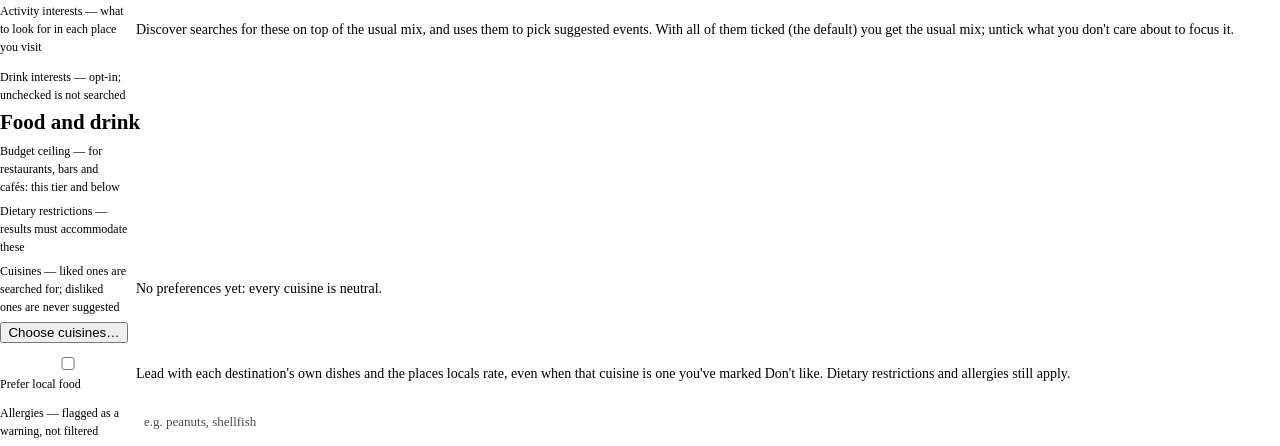
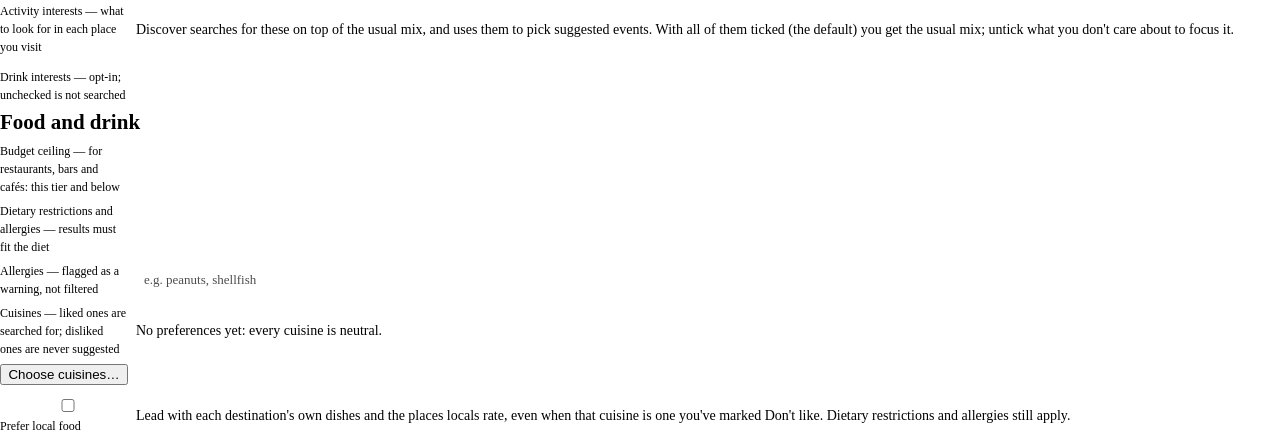
Before and after one commit to rundere/rundere-server, a Python web app: template app/trips/templates/discovery_profile.html in a window 1280 px wide. Shown: the part 197-643 px from the top of the page. Run offline with Jinja, Linux system fonts and the light colour scheme; the template is opened without the code that fills it, so the values that code supplies are empty.

Commit message:
fix(discover): allergies sit with dietary restrictions on the profile page (YONDER-328)
One group on the page; still two fields in the profile, because a diet
filters places out and an allergy only flags them.

Co-Authored-By: Claude Opus 5.5 <noreply@anthropic.com>

```diff
--- a/app/trips/static/trips.css
+++ b/app/trips/static/trips.css
@@ -760,6 +760,7 @@ details.yn-finding[open] > summary .yn-finding-caret { transform: rotate(90deg);
 
 /* ---- Discovery profile: the cuisine modal (YONDER-328) ---- */
 .yn-profile-section { margin: 22px 0 6px; padding-top: 14px; border-top: 1px solid var(--color-divider); }
+.yn-subfield { display: block; margin-top: 10px; }
 .yn-cuisine-summary { display: flex; flex-direction: column; gap: 4px; margin: 4px 0 8px;
   font-size: 14px; color: var(--color-text); }
 .yn-cuisine-summary span:empty { display: none; }
--- a/app/trips/templates/discovery_profile.html
+++ b/app/trips/templates/discovery_profile.html
@@ -61,12 +61,17 @@
     </div>
   </div>
 
-  <div class="field"><label>Dietary restrictions <span class="yn-help">— results must accommodate these</span></label>
+  <div class="field"><label>Dietary restrictions and allergies <span class="yn-help">— results must fit the diet</span></label>
     <div class="yn-checkrow">
       {% for d in dietary %}
       <label class="yn-check"><input type="checkbox" name="dietary_restrictions" value="{{ d.value }}" {% if d.checked %}checked{% endif %}> {{ d.label }}</label>
       {% endfor %}
     </div>
+    {# Grouped with the diet on the page, kept apart in the profile: a diet
+       filters places out, an allergy only flags them. #}
+    <label for="dp-allergies" class="yn-subfield">Allergies <span class="yn-help">— flagged as a warning, not filtered</span></label>
+    <input class="input" type="text" id="dp-allergies" name="allergies" value="{{ allergies }}"
+           placeholder="e.g. peanuts, shellfish">
   </div>
 
   <div class="field"><label>Cuisines <span class="yn-help">— liked ones are searched for; disliked ones are never suggested</span></label>
@@ -84,10 +89,6 @@
       even when that cuisine is one you've marked Don't like. Dietary restrictions
       and allergies still apply.</p>
   </div>
-
-  <div class="field"><label>Allergies <span class="yn-help">— flagged as a warning, not filtered</span></label>
-    <input class="input" type="text" name="allergies" value="{{ allergies }}"
-           placeholder="e.g. peanuts, shellfish"></div>
 
   {# The cuisine modal sits inside the form, so its choices save with the page. #}
   <dialog id="cuisine-dialog" class="dialog blueprint yn-cuisine-dialog" aria-labelledby="cuisine-dialog-title">
```
Also changed, not shown: tests/test_cuisines.py (+3 -2 lines).
